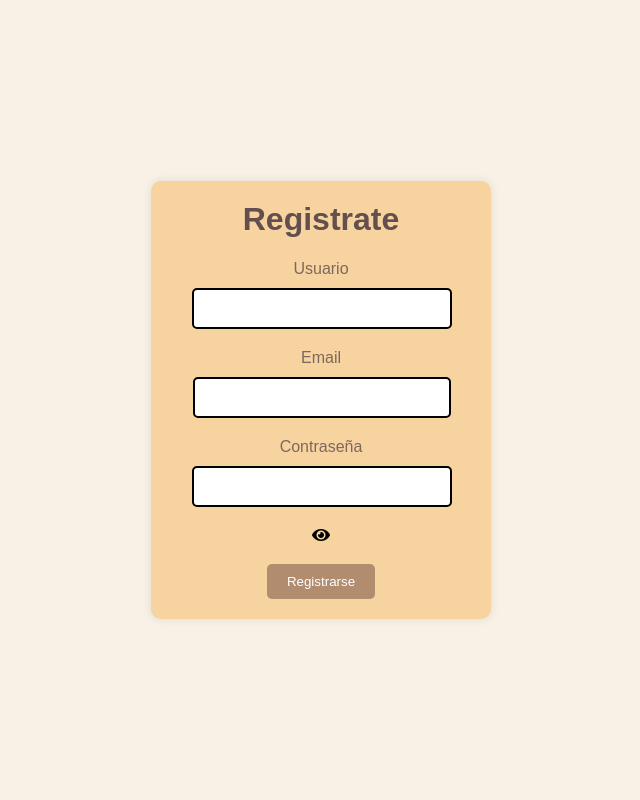
After one commit to brendaJK/GalletoOsi, a Flask app: page /login/crear in a window 1280 px wide. The commit adds this page. Shown: the whole page, without its empty margins (319-959 px from the left). Run offline with Flask 3, Linux system fonts and the light colour scheme; some libraries are stand-ins or nearby versions.

```diff
--- a/forms.py
+++ b/forms.py
@@ -1,7 +1,7 @@
 from wtforms import Form
 from flask_wtf import FlaskForm
 from wtforms import StringField,TelField,IntegerField,SubmitField,PasswordField,TextAreaField,EmailField
-from wtforms import EmailField
+from wtforms import EmailField, PasswordField
 from wtforms import validators
 
 
@@ -72,9 +72,10 @@ class VerificacionForm(Form):
     ])
 
 
-class UsuNuevoForm(FlaskForm):
+class UsuNuevoForm(Form):
     username= StringField('Usuario',[
-        validators.DataRequired(message='El campo es requerido')
+        validators.DataRequired(message='El campo es requerido'),
+         validators.Length(min=1, message='Ingresa un nombre Valido')
     ])
     password = PasswordField('Contraseña', [
         validators.DataRequired(message='El campo es requerido'),
@@ -106,3 +107,11 @@ class InvenForm(Form):
 
 class ResetPassForm(Form):
     email = EmailField("Introduce tu email:", [validators.DataRequired(message='El campo es requerido')])
+    nueva_contrasenia = PasswordField("Introduce tu nueva contraseña:", [
+        validators.DataRequired(message='El campo es requerido'),
+        validators.Length(min=8, message='Ingresa una contraseña válida'),
+        validators.Regexp(
+            regex='^(?=.*[A-Z])(?=.*[a-z])(?=.*[0-9])(?=.*[!@#$%^&*()_+])[A-Za-z0-9!@#$%^&*()_+]+$',
+            message='La contraseña debe contener al menos una mayúscula, al menos un carácter especial, letras minúsculas y números'
+        )
+    ])
--- a/main.py
+++ b/main.py
@@ -16,7 +16,7 @@ from pymongo import MongoClient
 from email.message import EmailMessage
 import ssl
 import secrets
-
+from wtforms import validators
 import smtplib
 
 #lo ideal es que la url este en una variable de entorno
@@ -246,15 +246,37 @@ debes de recibir un json con el siguiente formato:
 de preferencia insertalos con postman
 
 """
-@app.route('/login/crear', methods=['POST'])
+@app.route('/login/crear', methods=['POST', 'GET'])
 def crear_usuario():
-    data = request.json
+    '''data = request.json
     #sacar la password del json y hashearla
     data['password'] = hashlib.sha256(data['password'].encode()).hexdigest()
     print(data)
     #insertar el usuario en la base de datos
     db.usuarios.insert_one(data)
-    return jsonify({'message': 'Usuario creado correctamente'}), 200
+    return jsonify({'message': 'Usuario creado correctamente'}), 200'''
+
+    create_form = forms.UsuNuevoForm(request.form)
+    msg = ''
+    if request.method == 'POST'  and create_form.validate():
+        username = create_form.username.data
+        email = create_form.email.data
+        password = hashlib.sha256(create_form.password.data.encode()).hexdigest()
+        print("Nombre: {}".format(username))
+        print("Contrasenia: {}".format(password))
+        print("Email: {}".format(email))
+
+        nuevo_usuario = {
+                'username': username,
+                'email': email,
+                'password': password,
+                'Rol': 'Empleado'
+            }
+
+        db.usuarios.insert_one(nuevo_usuario)
+        msg = 'Usuario creado correctamente.'
+
+    return render_template('Registro.html', form = create_form, msg = msg)
 
 """
 Esta ruta se encarga de obtener todos los usuarios
@@ -372,11 +394,13 @@ def rPass():
 
         email = db.usuarios.find_one({'email': create_form.email.data})
         if email:
-
+            session.pop('reset_token')
             token = secrets.token_urlsafe(16)
-            print(token)
             session['reset_token'] = token
             user = email.get('username')
+            session['user'] = user
+            tokenURL= session.get('reset_token')
+
 
             de = 'GalletoInc@gmail.com'
             para = email.get('email')
@@ -392,7 +416,7 @@ def rPass():
                        Has solicitado recuperar tu contraseña.
                        Por favor, sigue este enlace para restablecerla:
 
-                       http://localhost:5000/restablecer-contraseña?token={token}
+                       http://localhost:5000/restablecer-contraseña?token={tokenURL}
 
                        Si no solicitaste esto, ignora este mensaje.
 
@@ -420,17 +444,35 @@ def rPass():
 
 @app.route('/restablecer-contraseña', methods=['GET', 'POST'])
 def restablecer_contraseña():
+
+    create_form = forms.ResetPassForm(request.form)
+    msg = ''
+    resetToken = session.get('reset_token')
     token = request.args.get('token')
-    create_form = forms.ResetPassForm(request.form)
-    if token == session.get('reset_token'):
-        if request.method == 'POST':
-            #nueva_contraseña = request.form['nueva_contraseña']
-            # usuarios_db[usuario]['contraseña'] = nueva_contraseña
-            return 'Tu contraseña ha sido actualizada con éxito.'
-        return render_template('passwordRecup.html', form = create_form)
-    else:
-        return 'El token de restablecimiento de contraseña no es válido.'
+    print(f'Token de la url: {token}, Token de la sesion: {resetToken}')
+    if request.method == 'GET':
 
+        if token == session.get('reset_token'):
+            usuario = session.get('user')
+
+            usuariodb = db.usuarios.find_one({'username': usuario})
+
+            return render_template('passwordRecup.html', form = create_form, msg = msg)
+        else:
+            msg = 'No estas autorizado para realizar esta accion.'
+            return render_template('passwordRecup.html', form = create_form, msg = msg)
+
+
+    if request.method == 'POST':
+        usuario = session.get('user')
+
+        nueva_contrasenia = create_form.nueva_contrasenia.data
+        nueva_contrasenia = hashlib.sha256(nueva_contrasenia.encode()).hexdigest()
+
+        db.usuarios.update_one({'username': usuario}, {'$set': {'password': nueva_contrasenia}})
+        session.pop('reset_token')
+        msg = 'Tu contraseña ha sido actualizada con éxito.'
+    return render_template('passwordRecup.html', form = create_form, msg = msg)
 
 
 
--- /dev/null
+++ b/templates/Registro.html
@@ -0,0 +1,129 @@
+<!DOCTYPE html>
+<html lang="es">
+<head>
+    <meta charset="UTF-8">
+    <meta name="viewport" content="width=device-width, initial-scale=1.0">
+    <title>Registro de Nuevo Usuario</title>
+    <style>
+        body {
+            font-family: Arial, sans-serif;
+            background-color: #f8f1e5; /* Beige */
+            margin: 0;
+            padding: 0;
+            display: flex;
+            justify-content: center;
+            align-items: center;
+            height: 100vh;
+        }
+        .container {
+            background-color: #f6d39f; /* Marrón claro */
+            padding: 20px;
+            border-radius: 10px;
+            box-shadow: 0px 0px 10px rgba(0, 0, 0, 0.1);
+            width: 300px;
+            text-align: center;
+        }
+        h1 {
+            margin-top: 0;
+            color: #644f4f; /* Marrón oscuro */
+        }
+        label {
+            display: block;
+            margin-bottom: 10px;
+            color: #7d685e; /* Marrón medio */
+        }
+        input[type="text"],
+        input[type="password"] {
+            width: 100%;
+            padding: 10px;
+            margin-bottom: 20px;
+            border: 1px solid #ccc;
+            border-radius: 5px;
+            box-sizing: border-box;
+        }
+        input[type="submit"] {
+            background-color: #b28c6e; /* Marrón claro */
+            color: #ffffff;
+            padding: 10px 20px;
+            border: none;
+            border-radius: 5px;
+            cursor: pointer;
+            transition: background-color 0.3s ease;
+        }
+        input[type="submit"]:hover {
+            background-color: #8f7258; /* Marrón oscuro */
+        }
+    </style>
+    <link rel="stylesheet" href="https://cdnjs.cloudflare.com/ajax/libs/font-awesome/5.15.4/css/all.min.css">
+
+</head>
+<body>
+    {% import "_macros.html" as macros %}
+    <div class="container">
+        <h1>Registrate</h1>
+        <form action="" method="POST">
+
+
+            {{macros.camposNuevos(form.username, style="
+            font-size: 15px;
+            border: 2px solid black;
+            margin-left: -15%;
+            margin-bottom: 20px")}}
+
+            {{macros.camposNuevos(form.email, class='form-control', style="
+            font-size: 15px;
+            border: 2px solid black;
+            margin-left: -15%;
+            margin-bottom: 20px;
+            border-radius: 5px;
+            width: 90%;
+            padding: 10px;")}}
+
+
+            <div class="form-group">
+                <div class="input-group">
+                    {{macros.camposNuevos(form.password, class='form-control', id='password-input',
+                    style="
+                    font-size: 15px;
+                    border: 2px solid black;
+                    margin-left: -15%;
+                    margin-bottom: 20px")}}
+
+                    <div class="input-group-append">
+                        <span class="input-group-text">
+                            <i class="fas fa-eye" id="toggle-password-icon"></i>
+                        </span>
+                    </div>
+                </div>
+            </div>
+
+
+            <h3 style="color: #7d685e;">{{msg}}</h3>
+
+            <input type="submit" value="Registrarse">
+        </form>
+    </div>
+
+    <script>
+        document.addEventListener('DOMContentLoaded', function() {
+            var togglePassword = document.getElementById('toggle-password-icon');
+            var passwordInput = document.getElementById('password-input');
+
+            togglePassword.addEventListener('click', function() {
+                if (passwordInput.type === 'password') {
+                    passwordInput.type = 'text';
+                    togglePassword.classList.remove('fa-eye');
+                    togglePassword.classList.add('fa-eye-slash');
+                } else {
+                    passwordInput.type = 'password';
+                    togglePassword.classList.remove('fa-eye-slash');
+                    togglePassword.classList.add('fa-eye');
+                }
+            });
+        });
+    </script>
+
+
+
+</body>
+</html>
--- a/templates/_macros.html
+++ b/templates/_macros.html
@@ -4,14 +4,14 @@
 
 {%endmacro%}
 
-{%macro camposNuevos(field)%}
-<td>{{field.label}}</td>
-<dd>{{field(**kwargs) | safe}}</dd>
-{%if field.errors%}
-<ul>
-    {%for error in field.errros%}
-    <li style="color: red;">{{error}}</li>
-    {%endfor%}
-</ul>
-{%endif%}
-{%endmacro%}
+{% macro camposNuevos(field) %}
+    <td>{{ field.label }}</td>
+    <dd>{{ field(**kwargs) | safe }}</dd>
+    {% if field.errors %}
+        <ul>
+            {% for error in field.errors %}
+                <li style="color: red;">{{ error }}</li>
+            {% endfor %}
+        </ul>
+    {% endif %}
+{% endmacro %}
--- a/templates/layout.html
+++ b/templates/layout.html
@@ -6,6 +6,8 @@
     <title>Document</title>
     <link href="https://cdn.jsdelivr.net/npm/bootstrap@5.3.2/dist/css/bootstrap.min.css" rel="stylesheet">
     <link href="https://cdn.jsdelivr.net/npm/bootstrap-icons/font/bootstrap-icons.css" rel="stylesheet">
+    <link rel="stylesheet" href="https://cdnjs.cloudflare.com/ajax/libs/font-awesome/5.15.4/css/all.min.css">
+
     <style>
         body {
             padding-top: 0;
```
Also changed, not shown: static/Styles/Login.css (+6 -6 lines), templates/index.html (+27 -3 lines), templates/passwordRecup.html (+10 -2 lines).
